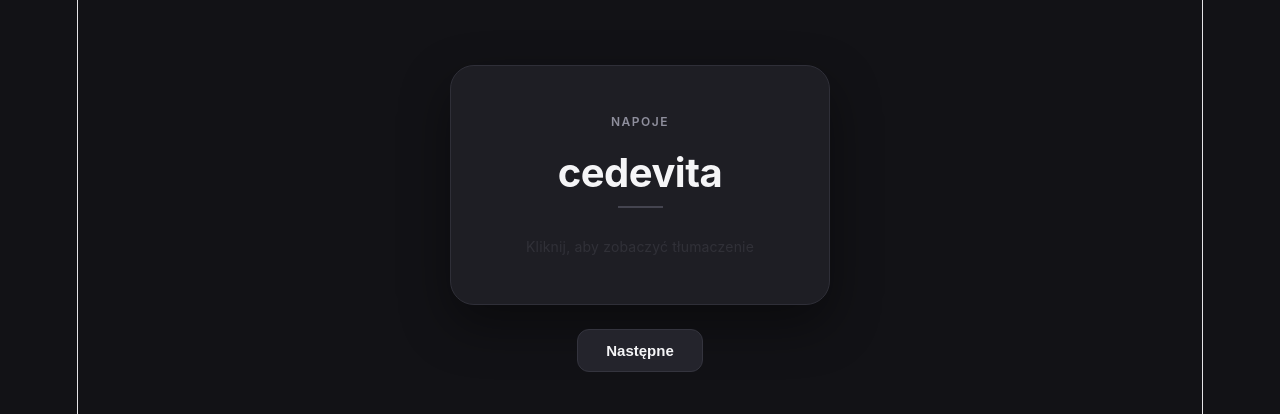
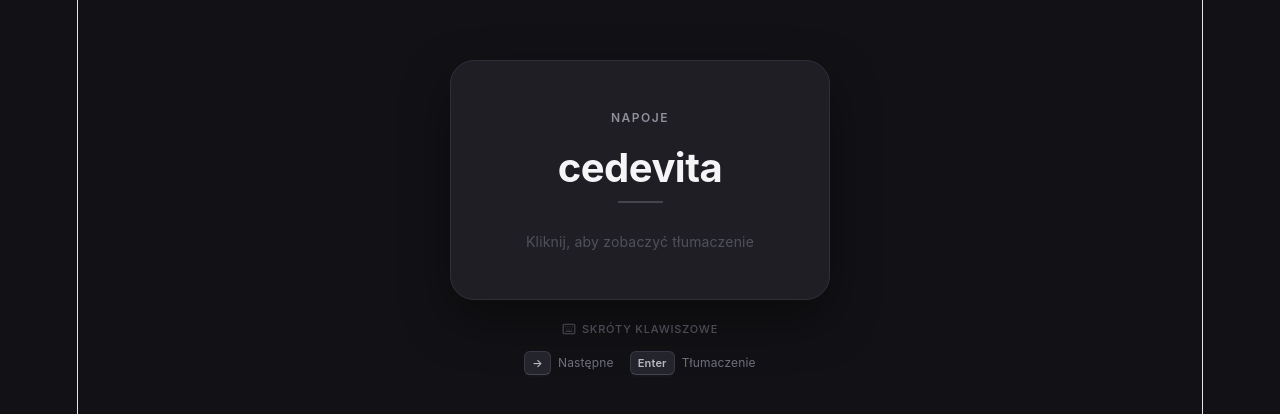
Before and after one commit to TomaszKaczmarczyk1991/vue-hrvatski, a Vue app: page / in a window 1280 px wide. Shown: the part 182-596 px from the top of the page. Built offline with nearby package versions, Linux system fonts and the light colour scheme.

Commit message:
improve flashcard interactions across desktop and mobile

```diff
--- a/package.json
+++ b/package.json
@@ -9,6 +9,7 @@
     "preview": "vite preview"
   },
   "dependencies": {
+    "lucide-vue-next": "^1.0.0",
     "vue": "^3.5.41"
   },
   "devDependencies": {
--- a/src/components/Word.vue
+++ b/src/components/Word.vue
@@ -1,9 +1,12 @@
 <template>
-  <div class="word-wrapper">
+  <div
+    class="word-wrapper"
+    @pointerdown="handlePointerDown"
+    @pointerup="handlePointerUp"
+  >
     <div
       class="card"
-      @pointerdown="handlePointerDown"
-      @pointerup="handlePointerUp"
+      @click="handleCardClick"
     >
       <div class="category">
         {{ randomWord.category }}
@@ -15,10 +18,7 @@
 
       <div class="divider"></div>
 
-      <div
-        class="translation-area"
-        @click="showTranslation = true"
-      >
+      <div class="translation-area">
         <div
           class="translation"
           :class="{ visible: showTranslation }"
@@ -34,17 +34,57 @@
       </div>
     </div>
 
-    <button
-      class="next-button"
-      @click="getNextWord"
-    >
-      Następne
-    </button>
+    <!-- Mobile -->
+    <div class="interaction-hints">
+      <div class="hint">
+        <ArrowUp
+          :size="15"
+          :stroke-width="1.8"
+        />
+        <span>Swipe up — następne słowo</span>
+      </div>
+
+      <div class="hint">
+        <MousePointerClick
+          :size="15"
+          :stroke-width="1.8"
+        />
+        <span>Kliknij kartę — pokaż tłumaczenie</span>
+      </div>
+    </div>
+
+    <!-- Desktop -->
+    <div class="keyboard-hints">
+      <div class="keyboard-title">
+        <Keyboard
+          :size="14"
+          :stroke-width="1.8"
+        />
+        <span>Skróty klawiszowe</span>
+      </div>
+
+      <div class="keyboard-shortcuts">
+        <div class="shortcut">
+          <kbd>→</kbd>
+          <span>Następne</span>
+        </div>
+
+        <div class="shortcut">
+          <kbd>Enter</kbd>
+          <span>Tłumaczenie</span>
+        </div>
+      </div>
+    </div>
   </div>
 </template>
 
 <script setup>
-import { ref } from 'vue'
+import { onMounted, onUnmounted, ref } from 'vue'
+import {
+  ArrowUp,
+  Keyboard,
+  MousePointerClick
+} from 'lucide-vue-next'
 import { words } from '../data/words.js'
 
 function shuffle(array) {
@@ -67,11 +107,11 @@
 
 let pointerStartY = 0
 let pointerStartX = 0
+let pointerMoved = false
 
 function getNextWord() {
   currentIndex++
 
-  // Koniec talii → tasujemy ponownie
   if (currentIndex >= deck.length) {
     const lastWord = randomWord.value
 
@@ -92,27 +132,71 @@
 function handlePointerDown(event) {
   pointerStartY = event.clientY
   pointerStartX = event.clientX
+  pointerMoved = false
 }
 
 function handlePointerUp(event) {
-  const pointerEndY = event.clientY
-  const pointerEndX = event.clientX
+  const deltaY = pointerStartY - event.clientY
+  const deltaX = Math.abs(pointerStartX - event.clientX)
 
-  const deltaY = pointerStartY - pointerEndY
-  const deltaX = Math.abs(pointerStartX - pointerEndX)
+  if (Math.abs(deltaY) > 10 || deltaX > 10) {
+    pointerMoved = true
+  }
 
+  // Swipe up
   if (deltaY > 70 && deltaY > deltaX) {
     getNextWord()
   }
 }
+
+function handleCardClick() {
+  // Nie pokazuj tłumaczenia po wykonaniu swipe
+  if (pointerMoved) {
+    pointerMoved = false
+    return
+  }
+
+  showTranslation.value = true
+}
+
+function handleKeydown(event) {
+  if (event.key === 'ArrowRight') {
+    event.preventDefault()
+    getNextWord()
+  }
+
+  if (event.key === 'Enter') {
+    event.preventDefault()
+    showTranslation.value = true
+  }
+}
+
+onMounted(() => {
+  window.addEventListener('pointerdown', handlePointerDown)
+  window.addEventListener('pointerup', handlePointerUp)
+  window.addEventListener('keydown', handleKeydown)
+})
+
+onUnmounted(() => {
+  window.removeEventListener('pointerdown', handlePointerDown)
+  window.removeEventListener('pointerup', handlePointerUp)
+  window.removeEventListener('keydown', handleKeydown)
+})
 </script>
 
 <style scoped>
 .word-wrapper {
+  width: 100%;
+  min-height: 100vh;
+
   display: flex;
   flex-direction: column;
   align-items: center;
+  justify-content: center;
+
   gap: 24px;
+
+  touch-action: none;
 }
 
 .card {
@@ -133,12 +217,7 @@
 
   text-align: center;
   user-select: none;
-  touch-action: none;
-  cursor: grab;
-}
-
-.card:active {
-  cursor: grabbing;
+  cursor: pointer;
 }
 
 .category {
@@ -174,15 +253,13 @@
   display: flex;
   justify-content: center;
   align-items: center;
-
-  cursor: pointer;
 }
 
 .translation {
-  font-size: 20px;
-  color: #b8b8c2;
+  font-size: 14px;
+  color: #666672;
 
-  opacity: 0.25;
+  opacity: 0.7;
   transform: translateY(3px);
 
   transition:
@@ -191,47 +268,92 @@
 }
 
 .translation.visible {
+  font-size: 20px;
+  color: #b8b8c2;
+
   opacity: 1;
   transform: translateY(0);
-}
-
-.translation:not(.visible) {
-  font-size: 14px;
-  color: #666672;
 }
 
 .translation span {
   display: block;
 }
 
-.next-button {
-  padding: 12px 28px;
+/* Mobile hints */
+.interaction-hints {
+  display: none;
+}
 
-  border: 1px solid #34343e;
-  border-radius: 12px;
+/* Desktop keyboard hints */
+.keyboard-hints {
+  display: flex;
+  flex-direction: column;
+  align-items: center;
+  gap: 8px;
+
+  margin-top: -8px;
+
+  color: #666672;
+}
+
+.keyboard-title {
+  display: flex;
+  align-items: center;
+  gap: 6px;
+
+  font-size: 11px;
+  font-weight: 500;
+
+  text-transform: uppercase;
+  letter-spacing: 0.8px;
+
+  opacity: 0.7;
+}
+
+.keyboard-shortcuts {
+  display: flex;
+  align-items: center;
+  gap: 16px;
+}
+
+.shortcut {
+  display: flex;
+  align-items: center;
+  gap: 7px;
+
+  font-size: 12px;
+  color: #6f6f7b;
+}
+
+kbd {
+  min-width: 26px;
+  height: 24px;
+  padding: 0 7px;
+
+  display: inline-flex;
+  align-items: center;
+  justify-content: center;
 
   background: #24242c;
-  color: #f5f5f7;
+  border: 1px solid #383842;
+  border-bottom-color: #454550;
+  border-radius: 6px;
 
-  font-size: 15px;
+  box-shadow: 0 2px 0 #15151a;
+
+  color: #b8b8c2;
+
+  font-family: inherit;
+  font-size: 11px;
   font-weight: 600;
-
-  cursor: pointer;
-
-  transition:
-    background 0.2s ease,
-    transform 0.15s ease;
-}
-
-.next-button:hover {
-  background: #2d2d37;
-}
-
-.next-button:active {
-  transform: scale(0.96);
 }
 
 @media (max-width: 500px) {
+  .word-wrapper {
+    min-height: 100dvh;
+    padding: 16px;
+  }
+
   .card {
     width: calc(100vw - 32px);
     min-height: 220px;
@@ -245,5 +367,31 @@
   .translation-area {
     width: 260px;
   }
+
+  .keyboard-hints {
+    display: none;
+  }
+
+  .interaction-hints {
+    display: flex;
+    flex-direction: column;
+    align-items: center;
+    gap: 8px;
+
+    margin-top: -8px;
+
+    color: #666672;
+  }
+
+  .hint {
+    display: flex;
+    align-items: center;
+    gap: 7px;
+
+    font-size: 11px;
+    white-space: nowrap;
+
+    opacity: 0.75;
+  }
 }
 </style>
```
Also changed, not shown: 1 other file (tests, documents, lock files or other folders).
